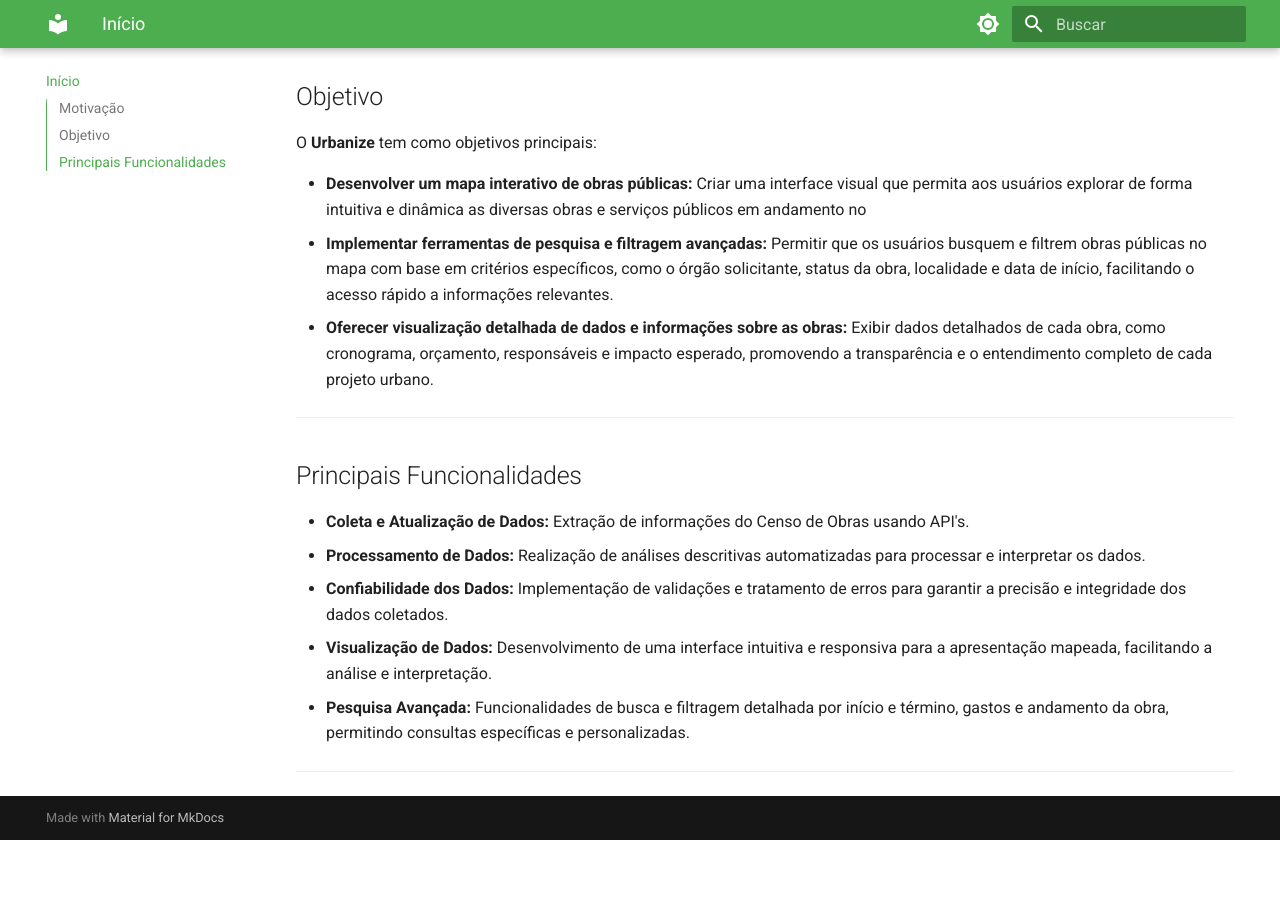
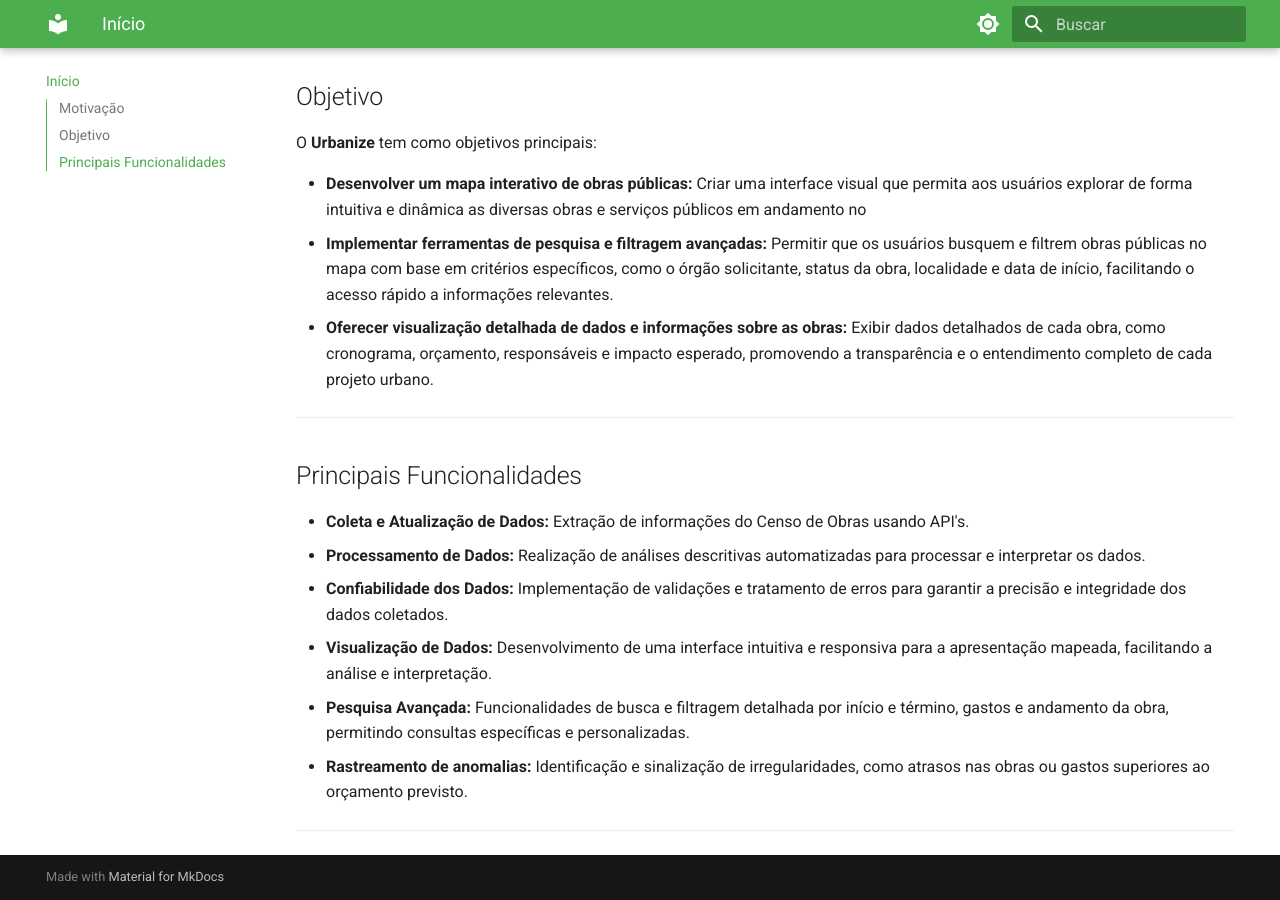
Before and after one commit to unb-mds/2024-2-Urbanize, an MkDocs documentation site: the page built from docs/index.md, in a window 1280 px wide and 900 px high, scrolled down 511 px. Built offline with MkDocs 1.6.1 and Material for MkDocs 9.7.7, drawn with Linux system fonts in a browser that asks for light colours; before the commit the page ends 1351 px from its top, so only the background shows below that.

Commit message:
docs: Adição de rastreamento de anomalias nas funcionalidades

```diff
--- a/docs/index.md
+++ b/docs/index.md
@@ -27,5 +27,7 @@
 - **Confiabilidade dos Dados:** Implementação de validações e tratamento de erros para garantir a precisão e integridade dos dados coletados.
 - **Visualização de Dados:** Desenvolvimento de uma interface intuitiva e responsiva para a apresentação mapeada, facilitando a análise e interpretação.
 - **Pesquisa Avançada:** Funcionalidades de busca e filtragem detalhada por início e término, gastos e andamento da obra, permitindo consultas específicas e personalizadas.
+- **Rastreamento de anomalias:** Identificação e sinalização de irregularidades, como atrasos nas obras ou gastos superiores ao orçamento previsto.
+
 
 ---
```
